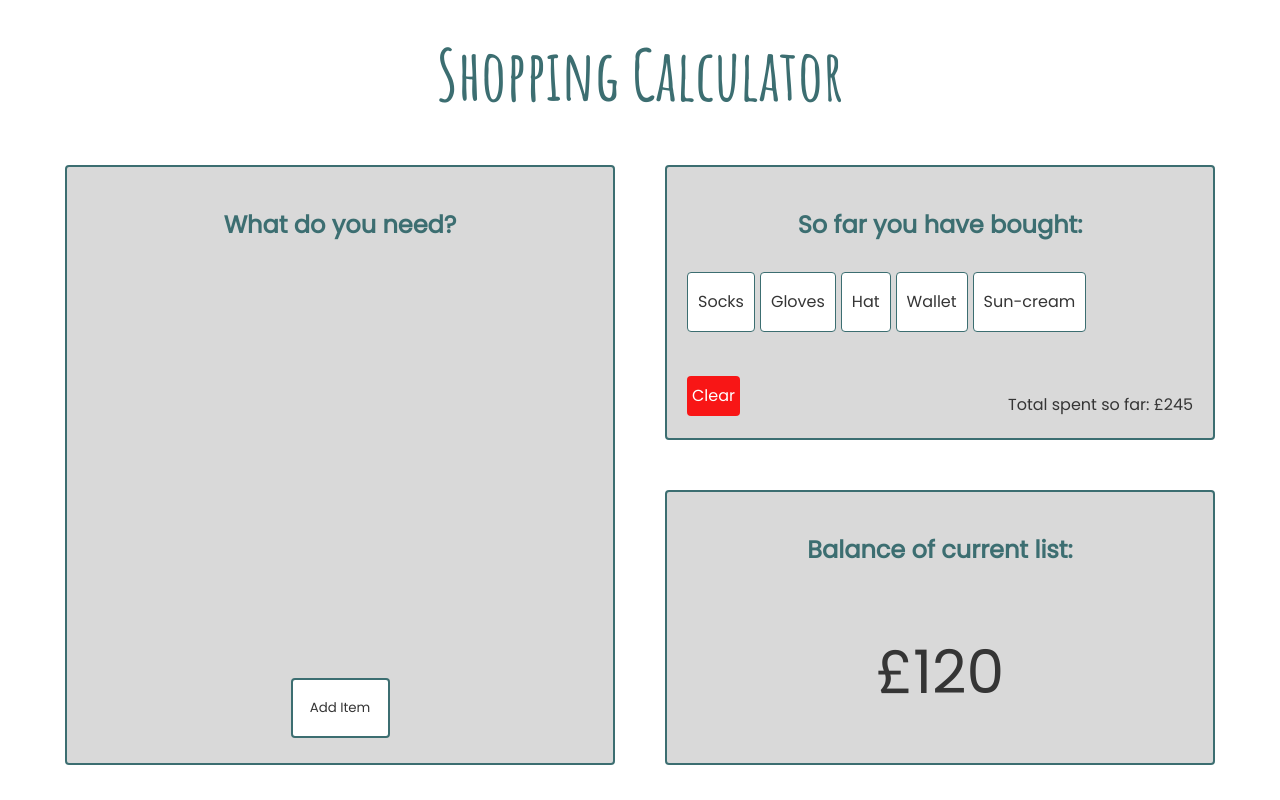
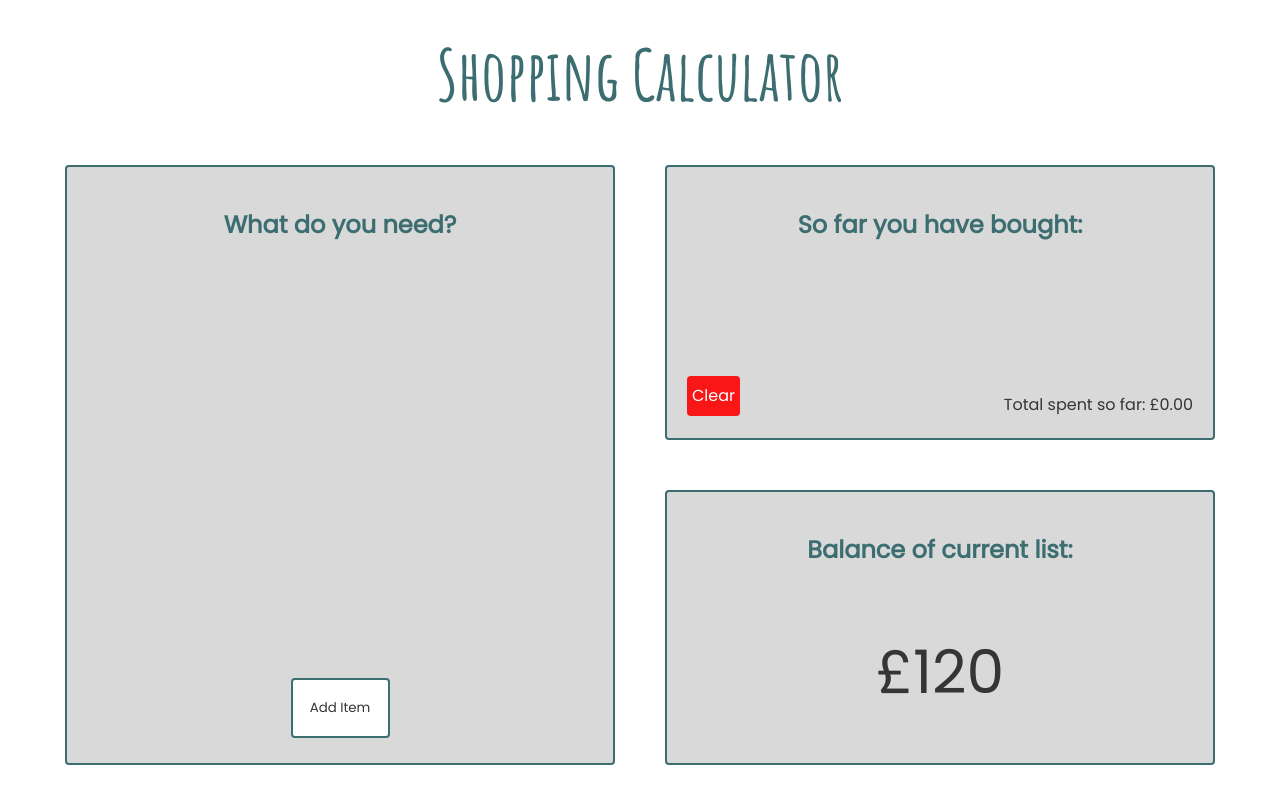
Before and after one commit to ryanmccloy/Shopping-List, a React (Create React App) app: page / in a window 1280 px wide. Built offline with nearby package versions, Linux system fonts and the light colour scheme.

Commit message:
Updated logic for bought items

```diff
--- a/src/App.js
+++ b/src/App.js
@@ -4,14 +4,31 @@ import { v4 as uuidv4 } from "uuid";
 // APP COMPONENT
 export default function App() {
   const [items, setItems] = useState([]);
+  const [boughtItems, setBoughtItems] = useState([]);
+  let totalBoughtItems = boughtItems
+    .reduce((acc, cur) => {
+      return acc + Number(cur.price);
+    }, 0)
+    .toFixed(2);
 
   function handleAddItem(item) {
     setItems((items) => [...items, item]);
-    console.log(items);
   }
 
-  function handleRemoveItem(id) {
+  function handleRemoveItem(item, price, id) {
     setItems(items.filter((item) => item.id !== id));
+  }
+
+  function handleBoughtItem(item, price, id) {
+    // remove bought item from list
+    setItems(items.filter((item) => item.id !== id));
+    // Add bought item to bought items list
+    setBoughtItems((boughtItems) => [...boughtItems, { item, price, id }]);
+  }
+
+  function handleClearBoughtItems() {
+    setBoughtItems([]);
+    // Set Total of bought items to 0
   }
 
   return (
@@ -23,9 +40,14 @@ export default function App() {
           onAddItem={handleAddItem}
           items={items}
           onRemoveItem={handleRemoveItem}
+          onBoughtItem={handleBoughtItem}
         />
         <div className="right-flex">
-          <BoughtList />
+          <BoughtList
+            boughtItems={boughtItems}
+            onClearBoughtItems={handleClearBoughtItems}
+            totalBoughtItemsPrice={totalBoughtItems}
+          />
           <ListBalance />
         </div>
       </div>
@@ -35,7 +57,7 @@ export default function App() {
 
 // COMPONENTS
 
-function ShoppingList({ onAddItem, items, onRemoveItem }) {
+function ShoppingList({ onAddItem, items, onRemoveItem, onBoughtItem }) {
   const [isFormOpen, setIsFormOpen] = useState(false);
 
   function handleFormOpen() {
@@ -55,6 +77,7 @@ function ShoppingList({ onAddItem, items, onRemoveItem }) {
               item={item.item}
               price={item.price}
               onRemoveItem={onRemoveItem}
+              onBoughtItem={onBoughtItem}
             />
           ))}
         </div>
@@ -71,13 +94,21 @@ function ShoppingList({ onAddItem, items, onRemoveItem }) {
   );
 }
 
-function Item({ item, price, onRemoveItem, id }) {
+function Item({ item, price, onRemoveItem, id, onBoughtItem }) {
   return (
     <div className="item">
       <p>{item}</p>
       <div className="item-content">
         <p className="price">£{price}</p>
-        <Button style={{ backgroundColor: "#3C6E71" }}>Bought</Button>
+        <Button
+          onClick={onBoughtItem}
+          id={id}
+          item={item}
+          price={price}
+          style={{ backgroundColor: "#3C6E71" }}
+        >
+          Bought
+        </Button>
         <Button
           onClick={onRemoveItem}
           id={id}
@@ -101,6 +132,7 @@ function AddItem({ onFormOpen }) {
 function ItemForm({ onFormOpen, onAddItem }) {
   const [item, setItem] = useState("");
   const [price, setPrice] = useState("");
+  const [error, setError] = useState("");
 
   function handleItem(e) {
     e.preventDefault();
@@ -126,10 +158,17 @@ function ItemForm({ onFormOpen, onAddItem }) {
 
   function handleSubmit(e) {
     e.preventDefault();
+
+    if (isNaN(price) || price.trim() === "") {
+      setError("Please enter a valid price.");
+      return;
+    }
+
     const formattedPrice = parseFloat(price).toFixed(2);
     onAddItem({ id: uuidv4(), item, price: formattedPrice });
     setItem("");
     setPrice("");
+    setError("");
     onFormOpen();
   }
 
@@ -160,6 +199,8 @@ function ItemForm({ onFormOpen, onAddItem }) {
           ></input>
         </div>
 
+        {error && <p className="error">{error}</p>}
+
         <div className="submit-button">
           <button type="submit" className="add-item">
             Add Item
@@ -170,30 +211,37 @@ function ItemForm({ onFormOpen, onAddItem }) {
   );
 }
 
-function BoughtList() {
+function BoughtList({
+  boughtItems,
+  onClearBoughtItems,
+  totalBoughtItemsPrice,
+}) {
   return (
     <div className="border bought-list">
       <h2>So far you have bought:</h2>
 
       <div className="bought-flex">
         <div className="bought-items">
-          <BoughtItem>Socks</BoughtItem>
-          <BoughtItem>Gloves</BoughtItem>
-          <BoughtItem>Hat</BoughtItem>
-          <BoughtItem>Wallet</BoughtItem>
-          <BoughtItem>Sun-cream</BoughtItem>
+          {boughtItems.map((item) => (
+            <BoughtItem boughtItem={item.item} key={item.id} />
+          ))}
         </div>
         <div className="bottom-bought">
-          <Button style={{ backgroundColor: "#F81616" }}>Clear</Button>
-          <p>Total spent so far: £245</p>
+          <Button
+            onClick={onClearBoughtItems}
+            style={{ backgroundColor: "#F81616" }}
+          >
+            Clear
+          </Button>
+          <p>Total spent so far: £{totalBoughtItemsPrice}</p>
         </div>
       </div>
     </div>
   );
 }
 
-function BoughtItem({ children }) {
-  return <div className="bought-item">{children}</div>;
+function BoughtItem({ boughtItem }) {
+  return <div className="bought-item">{boughtItem}</div>;
 }
 
 function ListBalance() {
@@ -205,9 +253,13 @@ function ListBalance() {
   );
 }
 
-function Button({ children, style, onClick, id }) {
+function Button({ children, style, onClick, id, item, price }) {
   return (
-    <div className="button" style={style} onClick={() => onClick(id)}>
+    <div
+      className="button"
+      style={style}
+      onClick={() => onClick(item, price, id)}
+    >
       {children}
     </div>
   );
```
